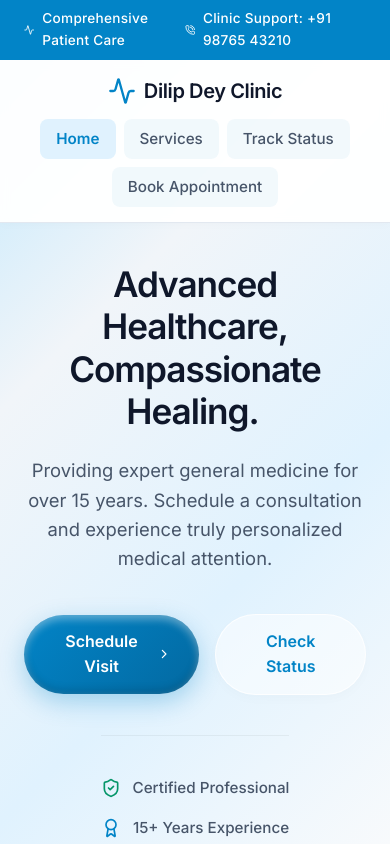
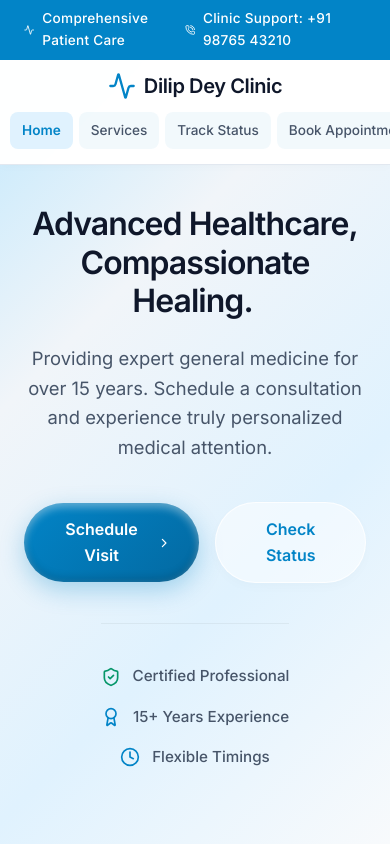
Before and after one commit to jitkarmakar46/frontend, a React (Vite) app in the folder frontend/: page / in a window 390 px wide. Shown: the top 844 px of the page. Built offline with nearby package versions, Linux system fonts and the light colour scheme.

Commit message:
Add files via upload

```diff
--- a/frontend/src/index.css
+++ b/frontend/src/index.css
@@ -473,55 +473,75 @@ body {
     color: var(--text-tertiary);
     font-size: 0.95rem;
 }
+
+/* ========================================= */
+/* PERFECT MOBILE RESPONSIVENESS (SMARTPHONES) */
+/* ========================================= */
 @media (max-width: 768px) {
-    /* 1. Fix "Laggy" scrolling (Turn off heavy graphics & snapping for mobile) */
+    /* 1. Stop all lag and stuttering */
     html, body, .app-container {
         scroll-snap-type: none !important;
         -webkit-scroll-snap-type: none !important;
-    }
-    .service-card, .glass-panel, .navbar {
-        backdrop-filter: blur(4px) !important;
-        -webkit-backdrop-filter: blur(4px) !important;
-    }
-    .app-container {
-        animation: none !important; /* Stop heavy background animation to save battery/GPU */
+        animation: none !important; /* Kills the heavy background flow */
+        scroll-behavior: smooth !important;
     }
 
-    /* 2. Fix "Partial Viewing" (Stop navbar from hiding the sections) */
-    .section, .hero {
-        scroll-snap-align: none !important;
-        min-height: auto !important;
-        padding: 40px 0 !important;
-        scroll-margin-top: 220px !important; /* Forces the jump to stop way below the tall mobile navbar! */
+    /* Kill heavy glass blurs that lag mobile GPUs */
+    .service-card, .glass-panel, .navbar {
+        backdrop-filter: blur(2px) !important;
+        -webkit-backdrop-filter: blur(2px) !important;
+        background: rgba(255, 255, 255, 0.98) !important; /* Solidify background instead of blur */
     }
 
-    /* 3. Stack Navigation neatly */
+    /* 2. Keep the 4 Navigation Options in ONE line */
     .nav-container {
         flex-direction: column;
         height: auto;
-        padding: 15px 0;
-        gap: 12px;
+        padding: 10px 0;
+        gap: 10px;
+    }
+    .nav-links-container {
+        width: 100vw;
+        overflow-x: auto; /* Allow swiping sideways if screen is tiny */
+        -webkit-overflow-scrolling: touch;
+        padding-bottom: 5px;
     }
     .nav-links {
-        flex-wrap: wrap;
-        justify-content: center;
-        gap: 8px;
+        display: flex;
+        flex-direction: row; /* Force one line */
+        flex-wrap: nowrap !important; /* Never stack */
+        justify-content: flex-start;
+        width: max-content;
+        margin: 0 auto;
+        gap: 6px;
+        padding: 0 10px;
     }
     .nav-pill {
         display: none;
     }
     .nav-links a {
+        white-space: nowrap; /* Prevent word breaking */
+        font-size: 0.85rem !important; /* Shrink text to fit */
+        padding: 8px 12px !important;
         background: rgba(2, 132, 199, 0.05);
-        padding: 8px 16px;
         border-radius: 8px;
     }
     .nav-links a.active {
-        background: #e0f2fe;
+        background: var(--medical-blue-light);
     }
 
-    /* 4. Fit grids & text to small screens */
+    /* 3. Fix the Cut-off headings when clicking buttons */
+    /* By making the navbar 1 line, its height is now ~90px. We need the section to stop 100px down */
+    .section, .hero {
+        scroll-snap-align: none !important;
+        min-height: auto !important;
+        padding: 40px 0 !important;
+        scroll-margin-top: 100px !important; /* Perfect alignment for the headings */
+    }
+
+    /* 4. Fit panels inside the screen */
     .hero h1 {
-        font-size: 2.2rem !important;
+        font-size: 2rem !important;
     }
     .section-title {
         font-size: 1.8rem !important;
@@ -529,6 +549,7 @@ body {
     }
     .glass-panel {
         padding: 24px 16px !important;
+        margin: 0 10px;
     }
     .services-grid {
         grid-template-columns: 1fr !important;
```
